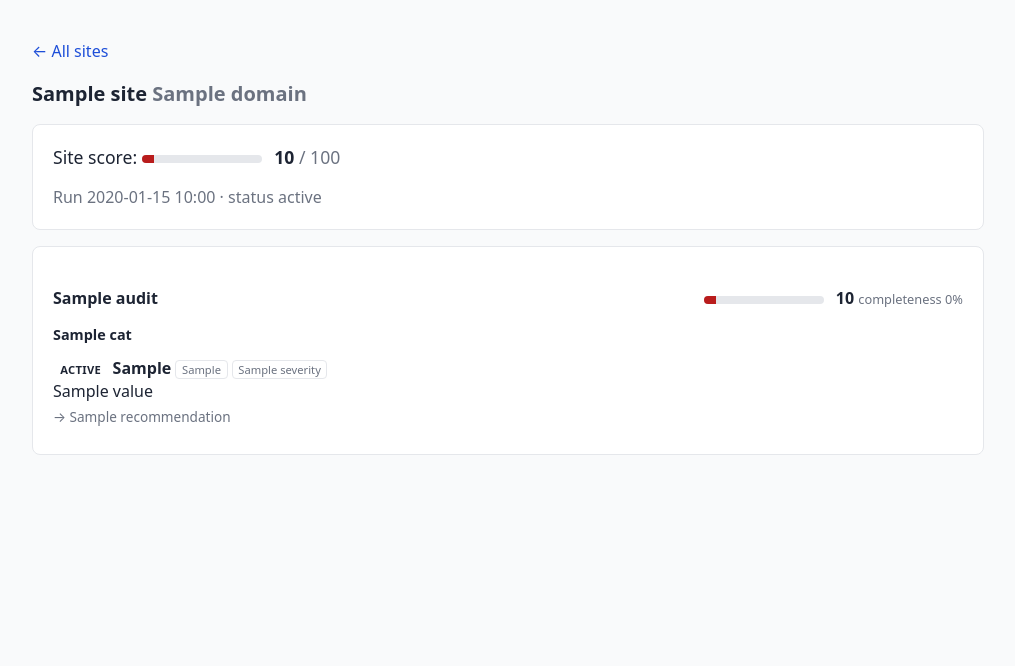
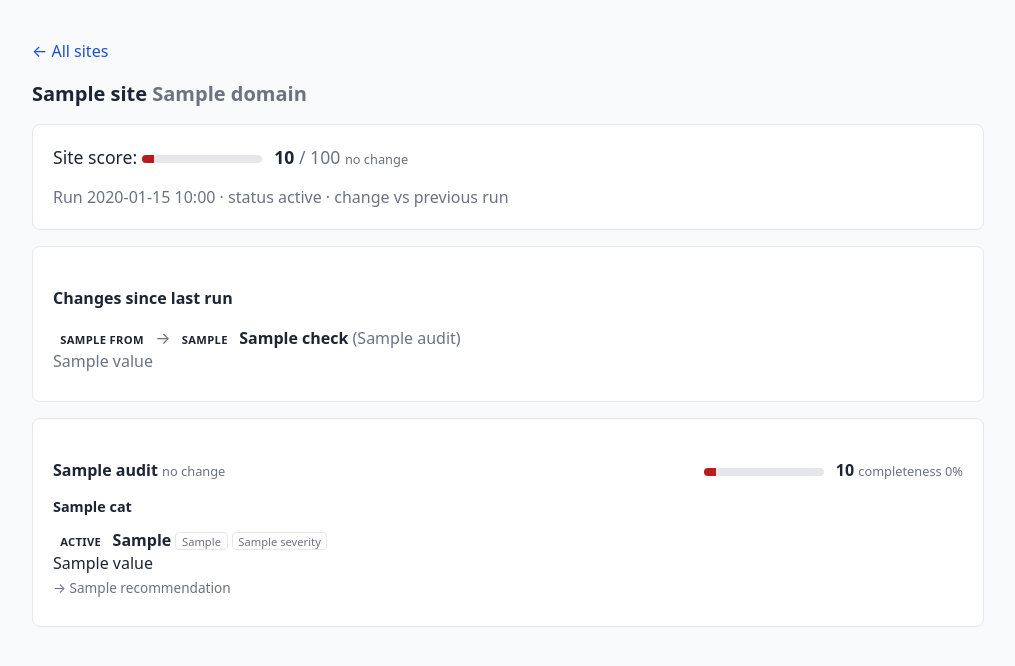
Before and after one commit to gravesie/web-auditor, a FastAPI app: template app/web/templates/site_detail.html in a window 1280 px wide. Shown: the part 59-725 px from the top of the page, without its empty margins (132-1147 px from the left). Run offline with FastAPI, Linux system fonts and the light colour scheme; the template is opened without the code that fills it: most values are stand-ins (such as "Sample title", 1, 10 or a date in 2020).

Commit message:
Add trend and delta views to the site dashboard
- reporting/view.py: compare_audits() (pure) annotates each audit with a score
  delta vs the previous run and collects findings whose status changed
  (regressions first); build_comparison() wraps it with the DB lookup.
- site detail: site-score delta badge, per-audit delta badges, a "Changes since
  last run" panel, and a change column in the run-history table.
- delta_badge macro + styles; 4 tests for the comparison logic.

Uses the run snapshots already stored — delivers the monitor-over-time goal.
29 tests pass, ruff clean.

Co-Authored-By: Claude Opus 4.8 <noreply@anthropic.com>

```diff
--- a/app/web/templates/_macros.html
+++ b/app/web/templates/_macros.html
@@ -7,3 +7,14 @@
     <span class="score">{{ '%.0f'|format(score) }}</span>
   {%- endif -%}
 {%- endmacro %}
+
+{% macro delta_badge(delta) -%}
+  {%- if delta is none -%}
+  {%- elif delta >= 0.5 -%}
+    <span class="delta up">&#9650; +{{ '%.0f'|format(delta) }}</span>
+  {%- elif delta <= -0.5 -%}
+    <span class="delta down">&#9660; {{ '%.0f'|format(delta) }}</span>
+  {%- else -%}
+    <span class="delta flat">no change</span>
+  {%- endif -%}
+{%- endmacro %}
--- a/app/web/templates/base.html
+++ b/app/web/templates/base.html
@@ -48,6 +48,10 @@
     .finding { padding: 0.5rem 0; border-bottom: 1px solid var(--line); }
     .finding:last-child { border-bottom: none; }
     .rec { font-size: 0.85rem; color: var(--muted); margin-top: 0.2rem; }
+    .delta { font-size: 0.8rem; font-weight: 600; }
+    .delta.up { color: var(--good); }
+    .delta.down { color: var(--bad); }
+    .delta.flat { color: var(--muted); font-weight: 400; }
   </style>
 </head>
 <body>
--- a/app/web/templates/site_detail.html
+++ b/app/web/templates/site_detail.html
@@ -1,5 +1,5 @@
 {% extends "base.html" %}
-{% from "_macros.html" import score_bar %}
+{% from "_macros.html" import score_bar, delta_badge %}
 {% block title %}{{ site.domain }} — Web Auditor{% endblock %}
 {% block content %}
   <p><a href="/">&larr; All sites</a></p>
@@ -8,16 +8,32 @@
   {% if latest %}
     <div class="card">
       <div style="font-size:1.1rem;">Site score: {{ score_bar(latest.site_score) }}
-        <span class="muted">/ 100</span></div>
+        <span class="muted">/ 100</span> {{ delta_badge(site_delta) }}</div>
       <p class="muted" style="margin-bottom:0;">
         Run {{ latest.started_at.strftime('%Y-%m-%d %H:%M') }} · status {{ latest.status }}
+        {% if site_delta is not none %}· change vs previous run{% endif %}
       </p>
     </div>
+
+    {% if changed_findings %}
+      <div class="card">
+        <h3>Changes since last run</h3>
+        {% for c in changed_findings %}
+          <div class="finding">
+            <span class="badge b-{{ c.from }}">{{ c.from }}</span>
+            <span class="muted">&rarr;</span>
+            <span class="badge b-{{ c.to }}">{{ c.to }}</span>
+            <strong>{{ c.check }}</strong> <span class="muted">({{ c.audit }})</span>
+            {% if c.value %}<div class="muted">{{ c.value }}</div>{% endif %}
+          </div>
+        {% endfor %}
+      </div>
+    {% endif %}
 
     {% for audit in audits %}
       <div class="card">
         <h3 style="display:flex; justify-content:space-between; align-items:center;">
-          <span>{{ audit.label }}</span>
+          <span>{{ audit.label }} {{ delta_badge(audit.delta) }}</span>
           <span>{{ score_bar(audit.score) }}
             <span class="muted" style="font-weight:400; font-size:0.8rem;">
               completeness {{ '%.0f'|format((audit.completeness or 0) * 100) }}%</span>
@@ -41,16 +57,17 @@
       </div>
     {% endfor %}
 
-    {% if runs | length > 1 %}
+    {% if run_rows | length > 1 %}
       <div class="card">
         <h3>Run history</h3>
         <table>
-          <thead><tr><th>When</th><th>Score</th></tr></thead>
+          <thead><tr><th>When</th><th>Score</th><th>Change</th></tr></thead>
           <tbody>
-            {% for r in runs %}
+            {% for row in run_rows %}
               <tr>
-                <td class="muted">{{ r.started_at.strftime('%Y-%m-%d %H:%M') }}</td>
-                <td>{{ score_bar(r.site_score) }}</td>
+                <td class="muted">{{ row.run.started_at.strftime('%Y-%m-%d %H:%M') }}</td>
+                <td>{{ score_bar(row.run.site_score) }}</td>
+                <td>{{ delta_badge(row.delta) }}</td>
               </tr>
             {% endfor %}
           </tbody>
```
Also changed, not shown: app/reporting/view.py (+57 -0 lines), app/web/routes.py (+28 -2 lines), tests/test_view_comparison.py (added, +64 -0 lines).
